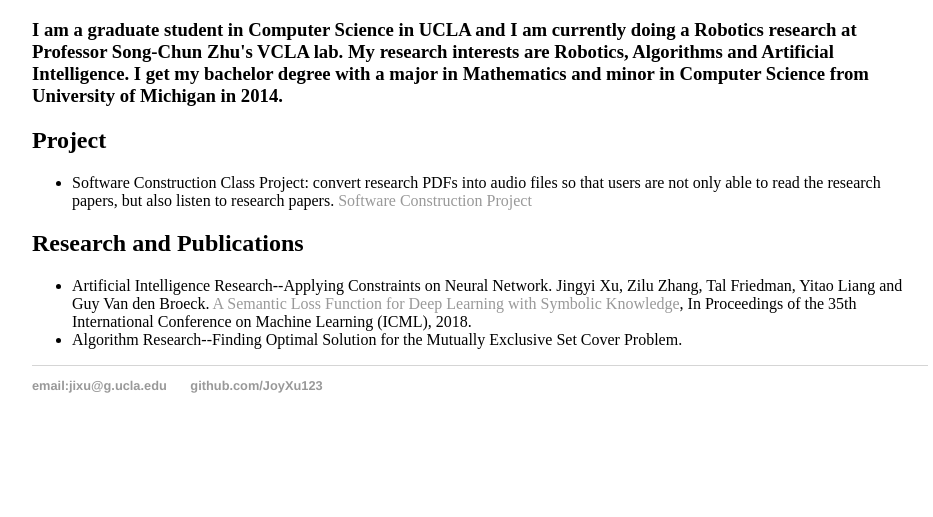
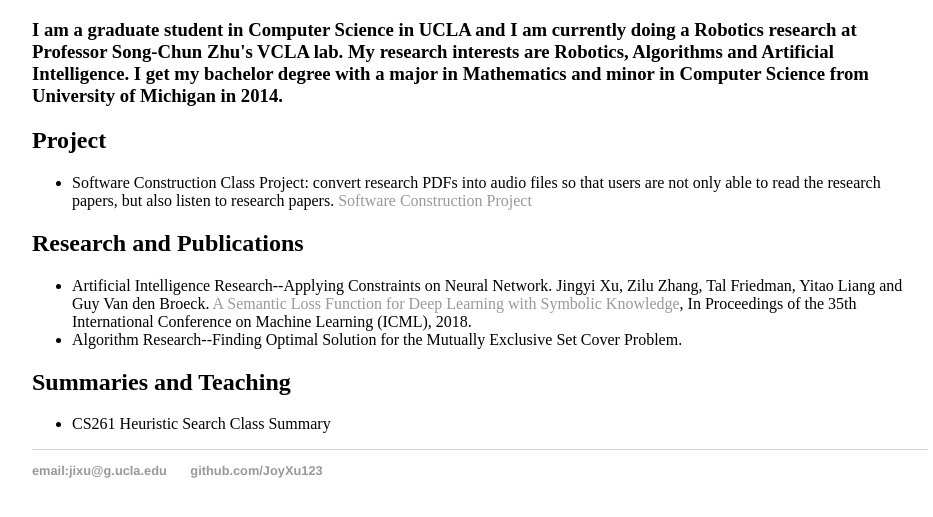
Before and after one commit to JoyXu123/JoyXu123.github.io, a Jekyll site: the page index.html, which Jekyll copies as it is, in a window 1280 px wide, cut to the strip 381-919 px from the top of the page. Shown: the top 517 px of the strip, without its empty margins (160-1093 px from the left). Built offline with Jekyll 4.4.1, drawn with Linux system fonts in a browser that asks for light colours.

Commit message:
add summaries

```diff
--- a/index.html
+++ b/index.html
@@ -39,9 +39,13 @@
 		    <li>Artificial Intelligence Research--Applying Constraints on Neural Network.
 		      Jingyi Xu, Zilu Zhang, Tal Friedman, Yitao Liang and Guy Van den Broeck.<a href="http://web.cs.ucla.edu/~guyvdb/papers/XuICML18.pdf"> A Semantic Loss Function for Deep Learning with Symbolic Knowledge</a>, In Proceedings of the 35th International Conference on Machine Learning (ICML), 2018.</li>
 		    <li>Algorithm Research--Finding Optimal Solution for the Mutually Exclusive Set Cover Problem.</li>
+		</div><!-- /.Research -->
 
-
-		</div><!-- /.Research -->
+		<div class="Summaries">
+		  <h2>Summaries and Teaching</h2>
+		  <ul>
+		    <li>CS261 Heuristic Search Class Summary</li>
+		</div><!-- /.Summaries -->
 
 
 
```
